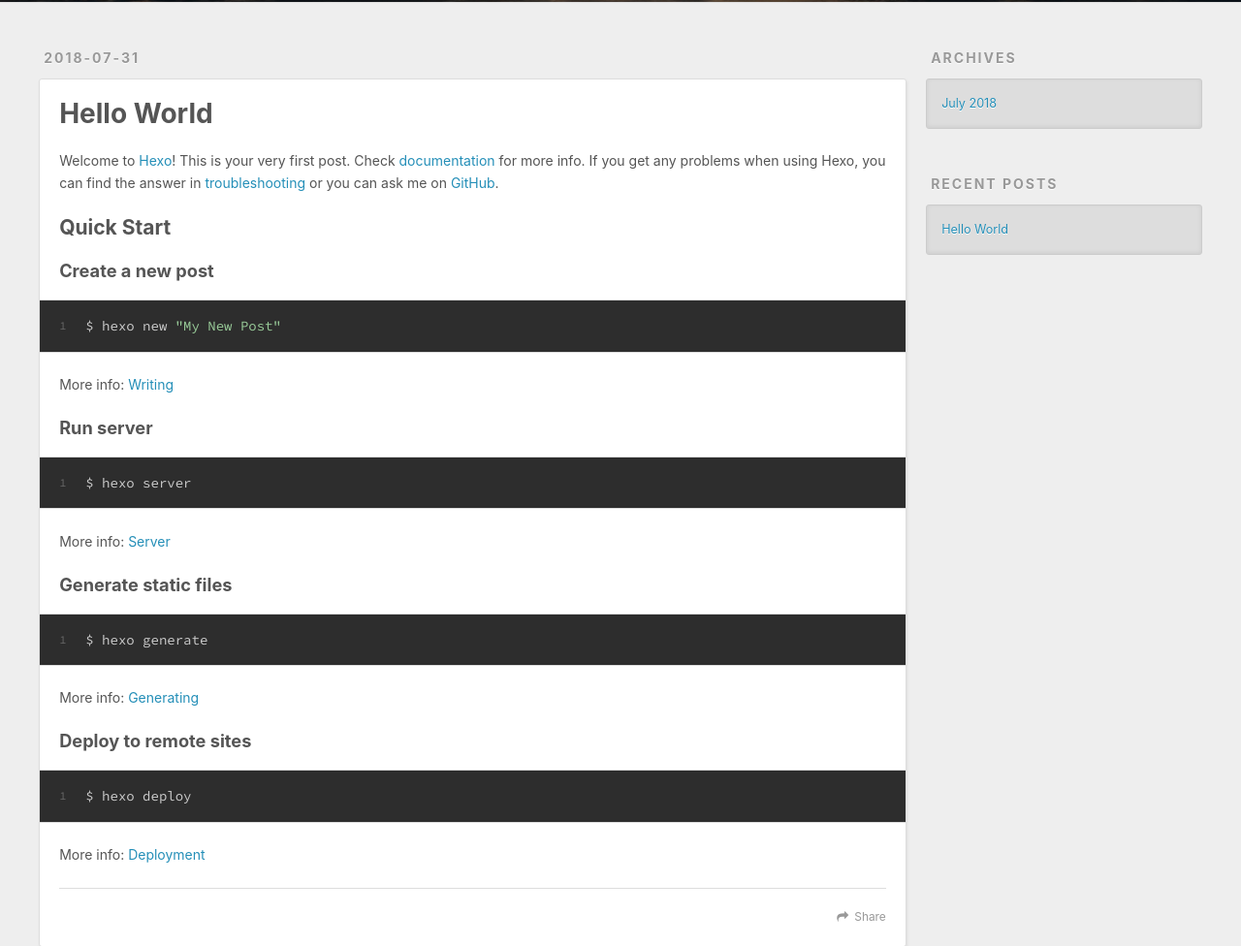
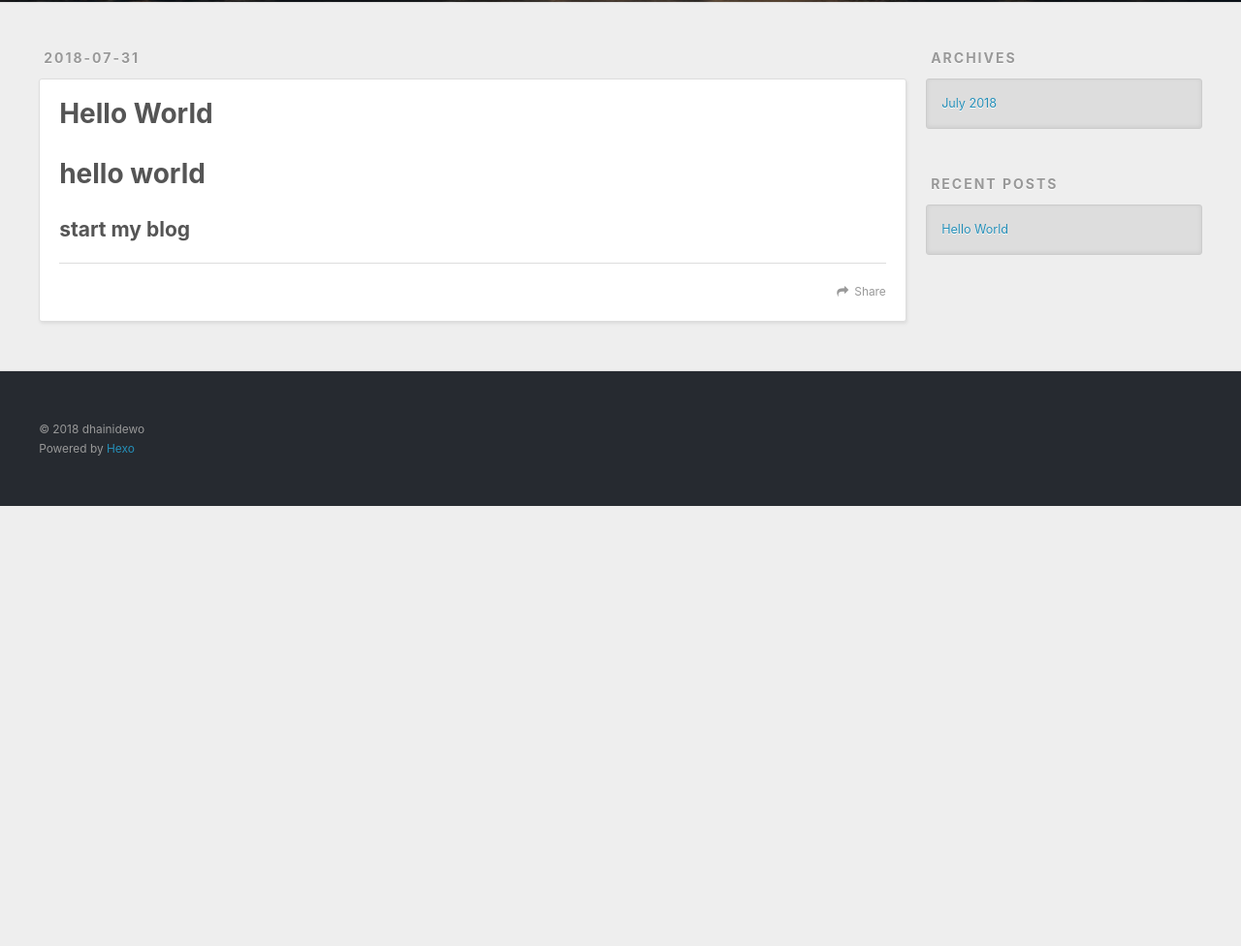
Before and after one commit to daihainidewo/blog, a plain HTML site: page 2018/07/31/hello-world/index.html in a window 1280 px wide. Shown: the part 298-1274 px from the top of the page at 97% size. After the commit the page ends 820 px from the top, so only its background shows below. Drawn offline with nearby package versions, Linux system fonts and the light colour scheme.

Commit message:
Site updated: 2018-07-31 12:18:08

```diff
--- a/2018/07/31/hello-world/index.html
+++ b/2018/07/31/hello-world/index.html
@@ -7,17 +7,17 @@
 
   <title>Hello World | dhainidewo blog</title>
   <meta name="viewport" content="width=device-width, initial-scale=1, maximum-scale=1">
-  <meta name="description" content="Welcome to Hexo! This is your very first post. Check documentation for more info. If you get any problems when using Hexo, you can find the answer in troubleshooting or you can ask me on GitHub. Quick">
+  <meta name="description" content="hello worldstart my blog">
 <meta property="og:type" content="article">
 <meta property="og:title" content="Hello World">
 <meta property="og:url" content="https://daihainidewo.github.io/2018/07/31/hello-world/index.html">
 <meta property="og:site_name" content="dhainidewo blog">
-<meta property="og:description" content="Welcome to Hexo! This is your very first post. Check documentation for more info. If you get any problems when using Hexo, you can find the answer in troubleshooting or you can ask me on GitHub. Quick">
+<meta property="og:description" content="hello worldstart my blog">
 <meta property="og:locale" content="zh-Hans">
-<meta property="og:updated_time" content="2018-07-31T03:25:14.810Z">
+<meta property="og:updated_time" content="2018-07-31T04:17:34.960Z">
 <meta name="twitter:card" content="summary">
 <meta name="twitter:title" content="Hello World">
-<meta name="twitter:description" content="Welcome to Hexo! This is your very first post. Check documentation for more info. If you get any problems when using Hexo, you can find the answer in troubleshooting or you can ask me on GitHub. Quick">
+<meta name="twitter:description" content="hello worldstart my blog">
 
     <link rel="alternate" href="/blog/atom.xml" title="dhainidewo blog" type="application/atom+xml">
 
@@ -71,7 +71,7 @@
         <section id="main"><article id="post-hello-world" class="article article-type-post" itemscope itemprop="blogPost">
   <div class="article-meta">
     <a href="/blog/2018/07/31/hello-world/" class="article-date">
-  <time datetime="2018-07-31T03:25:14.810Z" itemprop="datePublished">2018-07-31</time>
+  <time datetime="2018-07-31T04:16:55.000Z" itemprop="datePublished">2018-07-31</time>
 </a>
 
   </div>
@@ -90,20 +90,11 @@
 
     <div class="article-entry" itemprop="articleBody">
 
-        <p>Welcome to <a href="https://hexo.io/" target="_blank" rel="noopener">Hexo</a>! This is your very first post. Check <a href="https://hexo.io/docs/" target="_blank" rel="noopener">documentation</a> for more info. If you get any problems when using Hexo, you can find the answer in <a href="https://hexo.io/docs/troubleshooting.html" target="_blank" rel="noopener">troubleshooting</a> or you can ask me on <a href="https://github.com/hexojs/hexo/issues" target="_blank" rel="noopener">GitHub</a>.</p>
-<h2 id="Quick-Start"><a href="#Quick-Start" class="headerlink" title="Quick Start"></a>Quick Start</h2><h3 id="Create-a-new-post"><a href="#Create-a-new-post" class="headerlink" title="Create a new post"></a>Create a new post</h3><figure class="highlight bash"><table><tr><td class="gutter"><pre><span class="line">1</span><br></pre></td><td class="code"><pre><span class="line">$ hexo new <span class="string">"My New Post"</span></span><br></pre></td></tr></table></figure>
-<p>More info: <a href="https://hexo.io/docs/writing.html" target="_blank" rel="noopener">Writing</a></p>
-<h3 id="Run-server"><a href="#Run-server" class="headerlink" title="Run server"></a>Run server</h3><figure class="highlight bash"><table><tr><td class="gutter"><pre><span class="line">1</span><br></pre></td><td class="code"><pre><span class="line">$ hexo server</span><br></pre></td></tr></table></figure>
-<p>More info: <a href="https://hexo.io/docs/server.html" target="_blank" rel="noopener">Server</a></p>
-<h3 id="Generate-static-files"><a href="#Generate-static-files" class="headerlink" title="Generate static files"></a>Generate static files</h3><figure class="highlight bash"><table><tr><td class="gutter"><pre><span class="line">1</span><br></pre></td><td class="code"><pre><span class="line">$ hexo generate</span><br></pre></td></tr></table></figure>
-<p>More info: <a href="https://hexo.io/docs/generating.html" target="_blank" rel="noopener">Generating</a></p>
-<h3 id="Deploy-to-remote-sites"><a href="#Deploy-to-remote-sites" class="headerlink" title="Deploy to remote sites"></a>Deploy to remote sites</h3><figure class="highlight bash"><table><tr><td class="gutter"><pre><span class="line">1</span><br></pre></td><td class="code"><pre><span class="line">$ hexo deploy</span><br></pre></td></tr></table></figure>
-<p>More info: <a href="https://hexo.io/docs/deployment.html" target="_blank" rel="noopener">Deployment</a></p>
-
+        <h1 id="hello-world"><a href="#hello-world" class="headerlink" title="hello world"></a>hello world</h1><h2 id="start-my-blog"><a href="#start-my-blog" class="headerlink" title="start my blog"></a>start my blog</h2>
 
     </div>
     <footer class="article-footer">
-      <a data-url="https://daihainidewo.github.io/2018/07/31/hello-world/" data-id="cjk96kd6o00008ci8odvwi6ut" class="article-share-link">Share</a>
+      <a data-url="https://daihainidewo.github.io/2018/07/31/hello-world/" data-id="cjk96rpmp0000s4i8knzp5t6p" class="article-share-link">Share</a>
 
 
     </footer>
```
Also changed, not shown: archives/2018/07/index.html (+1 -1 lines), archives/2018/index.html (+1 -1 lines), archives/index.html (+1 -1 lines), index.html (+3 -12 lines).
